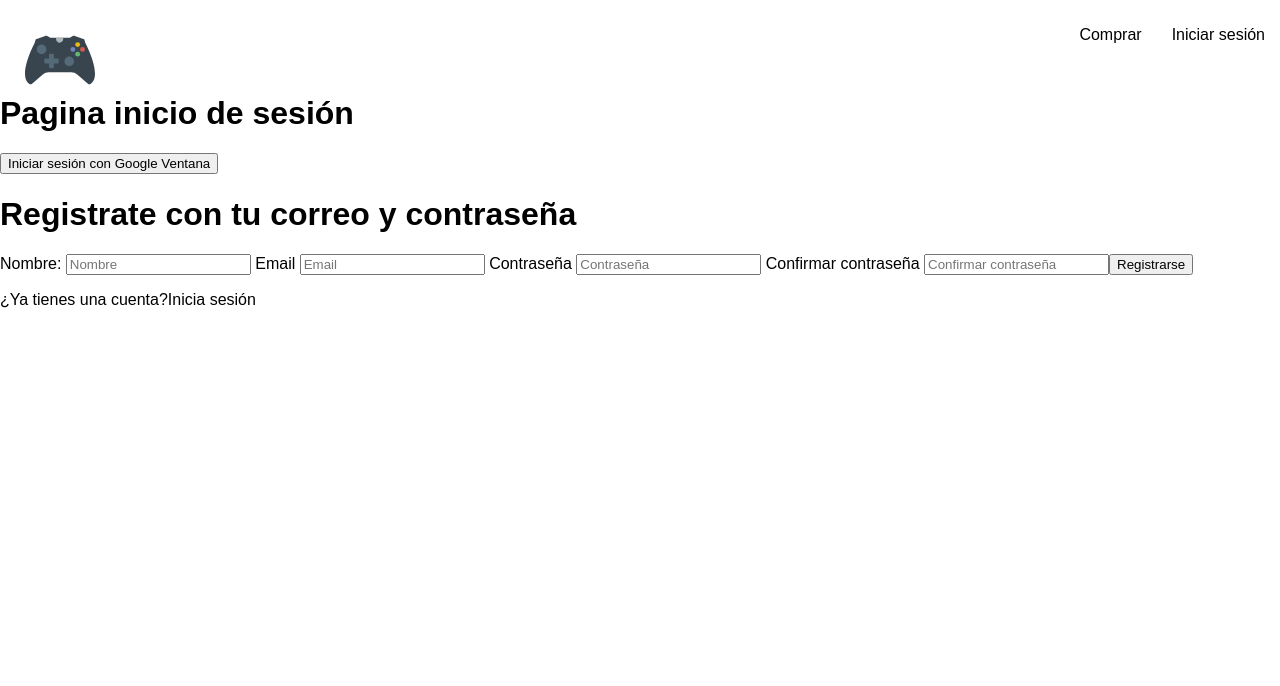
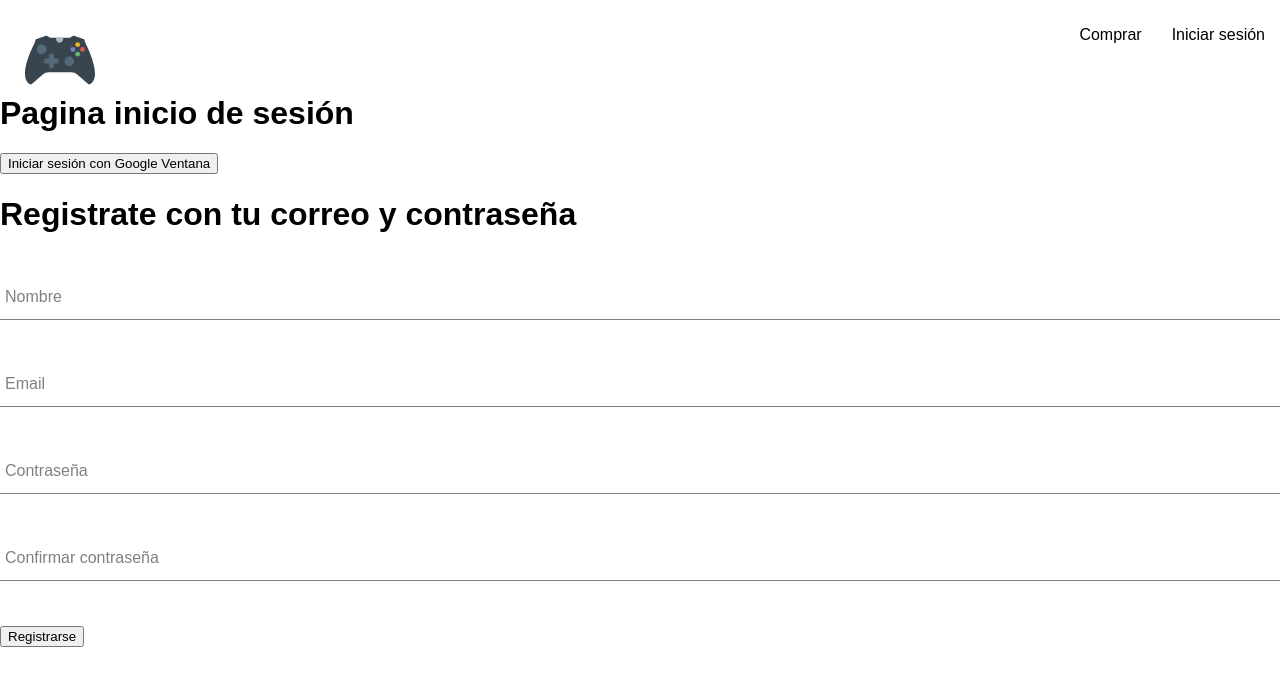
Before and after one commit to Marttingauna/videogame-store, a React (Create React App) app: page /sign-in in a window 1280 px wide. Shown: the top 686 px of the page. Built offline with nearby package versions, Linux system fonts and the light colour scheme.

Commit message:
[develop] Estilos en formulario de registro y factorización en componente FormInput

```diff
--- /dev/null
+++ b/src/components/formInput/formInput.js
@@ -0,0 +1,20 @@
+import './formInput.styles.scss';
+
+const FormInput = ({ label, ...otherProps }) => {
+	return (
+		<div className='group'>
+			<input className='form-input' {...otherProps} />
+			{label && (
+				<label
+					className={`${
+						otherProps.value.length ? 'shrink' : ''
+					} form-input-label`}
+				>
+					{label}
+				</label>
+			)}
+		</div>
+	);
+};
+
+export default FormInput;
--- /dev/null
+++ b/src/components/formInput/formInput.styles.scss
@@ -0,0 +1,54 @@
+$sub-color: grey;
+$main-color: black;
+
+@mixin shrinkLabel {
+  top: -14px;
+  font-size: 12px;
+  color: $main-color;
+}
+
+.group {
+  position: relative;
+  margin: 45px 0;
+
+  .form-input {
+    background: none;
+    background-color: white;
+    color: $sub-color;
+    font-size: 18px;
+    padding: 10px 10px 10px 5px;
+    display: block;
+    width: 100%;
+    border: none;
+    border-radius: 0;
+    border-bottom: 1px solid $sub-color;
+    margin: 25px 0;
+
+    &:focus {
+      outline: none;
+    }
+
+    &:focus ~ .form-input-label {
+      @include shrinkLabel();
+    }
+  }
+
+  input[type='password'] {
+    letter-spacing: 0.3em;
+  }
+
+  .form-input-label {
+    color: $sub-color;
+    font-size: 16px;
+    font-weight: normal;
+    position: absolute;
+    pointer-events: none;
+    left: 5px;
+    top: 10px;
+    transition: 300ms ease all;
+
+    &.shrink {
+      @include shrinkLabel();
+    }
+  }
+}
--- a/src/components/signInForm/signInForm.js
+++ b/src/components/signUpForm/signUpForm.js
@@ -5,8 +5,9 @@
 	createAuthUserWhithEmailAndPassword,
 	createUserDocumentFromAuth,
 } from '../../utils/firebase/firebase';
+import FormInput from '../formInput/formInput';
 
-const SignInForm = () => {
+const SignUpForm = () => {
 	const defaultFormFields = {
 		displayName: '',
 		email: '',
@@ -52,51 +53,42 @@
 		<div>
 			<h1>Registrate con tu correo y contraseña</h1>
 			<form onSubmit={handleSubmit}>
-				<label> Nombre: </label>
-				<input
+				<FormInput
+					label='Nombre'
 					type='text'
-					placeholder='Nombre'
 					onChange={handleChange}
 					name='displayName'
 					value={displayName}
 				/>
 
-				<label> Email </label>
-				<input
+				<FormInput
+					label='Email'
 					type='email'
-					placeholder='Email'
 					onChange={handleChange}
 					name='email'
 					value={email}
 				/>
 
-				<label> Contraseña </label>
-				<input
+				<FormInput
+					label='Contraseña'
 					type='password'
-					placeholder='Contraseña'
 					onChange={handleChange}
 					name='password'
 					value={password}
 				/>
 
-				<label> Confirmar contraseña </label>
-				<input
+				<FormInput
+					label={'Confirmar contraseña'}
 					type='password'
-					placeholder='Confirmar contraseña'
 					onChange={handleChange}
 					name='confirmPassword'
 					value={confirmPassword}
 				/>
 
 				<button type='submit'>Registrarse</button>
-
-				<p>
-					¿Ya tienes una cuenta?
-					<Link to='/sign-in'>Inicia sesión</Link>
-				</p>
 			</form>
 		</div>
 	);
 };
 
-export default SignInForm;
+export default SignUpForm;
--- a/src/routes/signIn/signIn.js
+++ b/src/routes/signIn/signIn.js
@@ -1,4 +1,4 @@
-import SignInForm from '../../components/signInForm/signInForm';
+import SignUpForm from '../../components/signUpForm/signUpForm';
 import {
 	signInWithGooglePopup,
 	createUserDocumentFromAuth,
@@ -17,7 +17,7 @@
 			<button onClick={logGoogleUser}>
 				Iniciar sesión con Google Ventana
 			</button>
-			<SignInForm />
+			<SignUpForm />
 		</div>
 	);
 };
```
